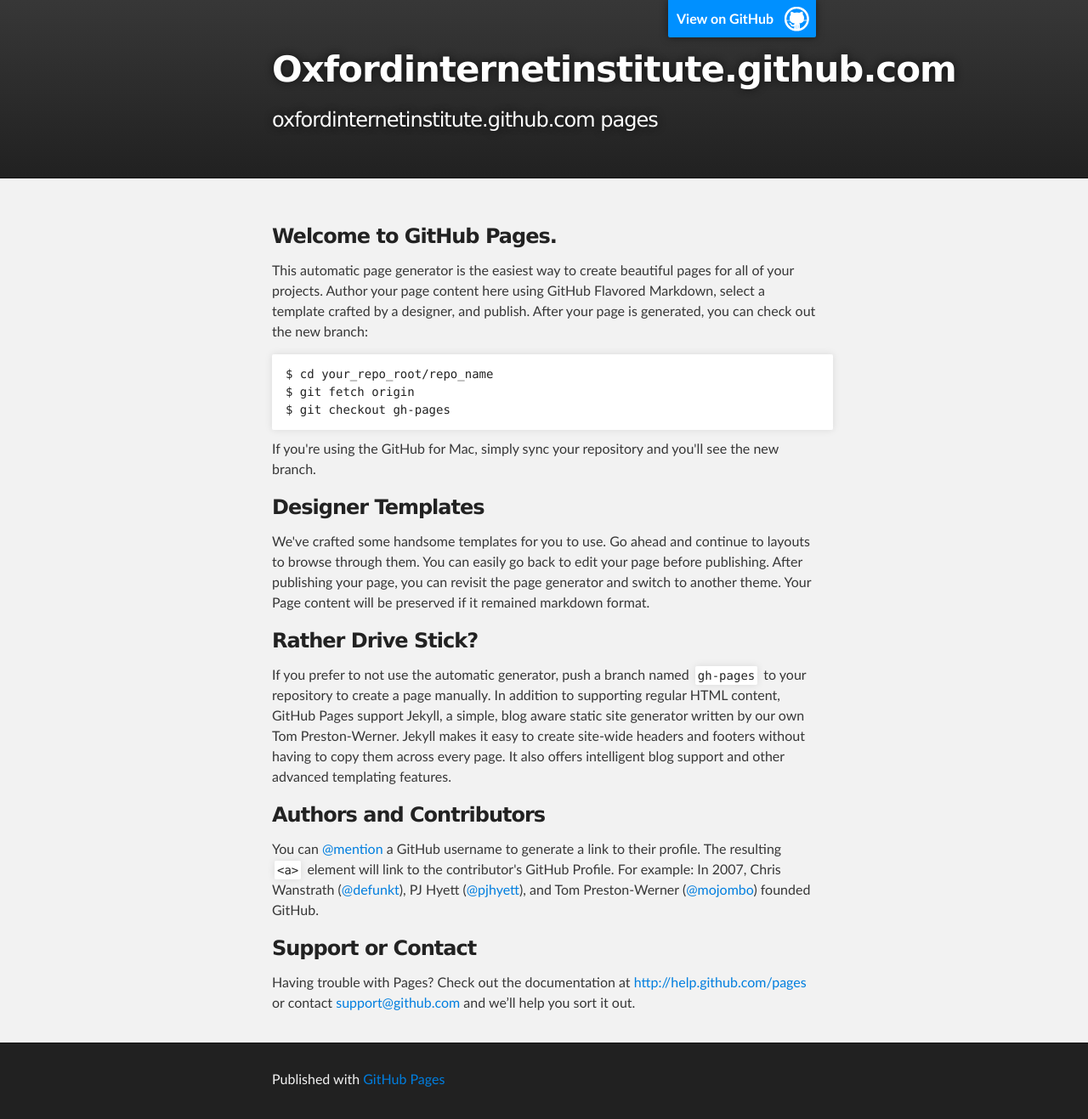
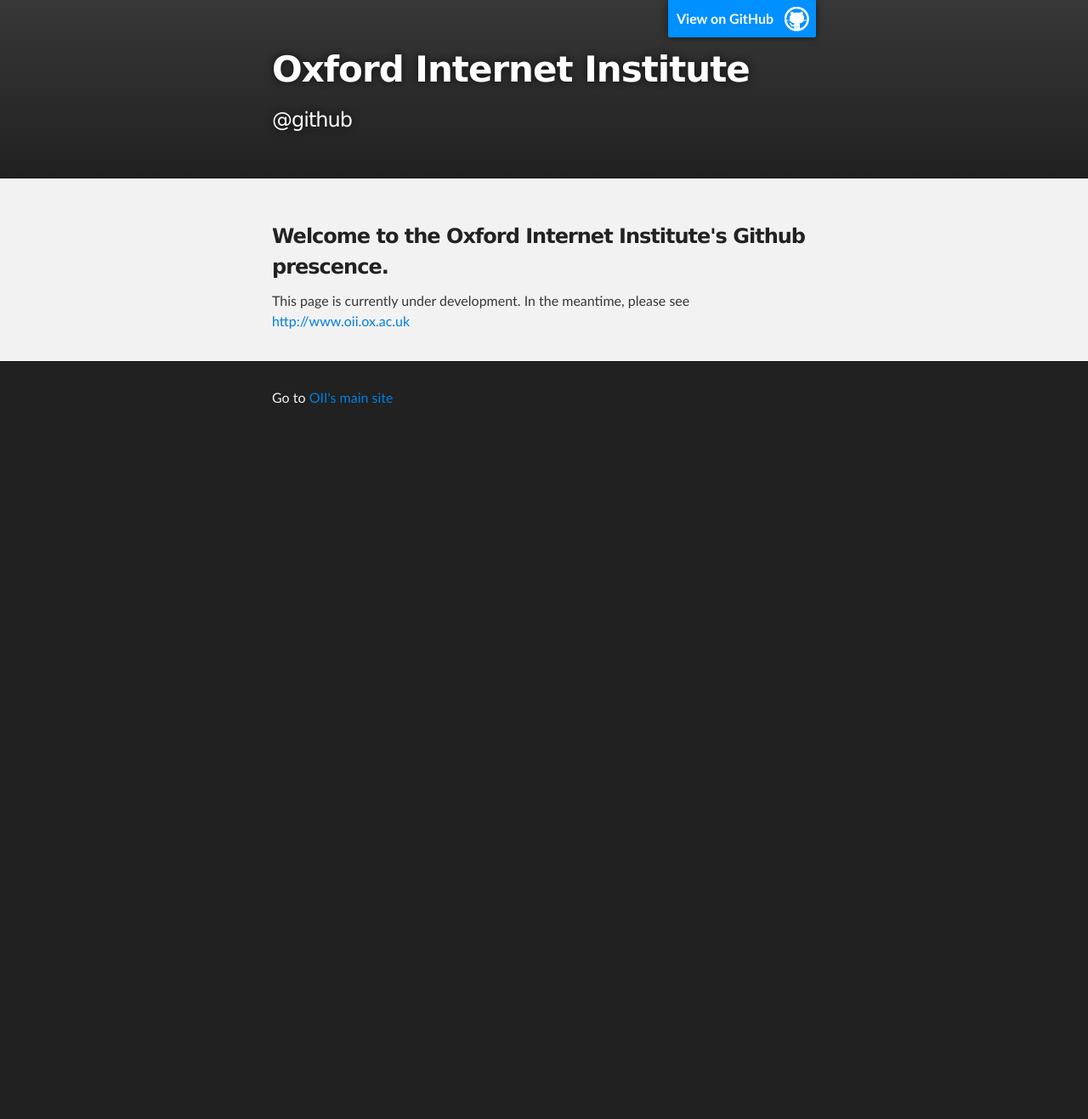
Before and after one commit to oxfordinternetinstitute/oxfordinternetinstitute.github.com, a plain HTML site: page index.html in a window 1280 px wide. Shown: the whole page at 85% size. After the commit the page ends 800 px from the top, so only its background shows below. Drawn offline with Linux system fonts and the light colour scheme.

Commit message:
initial commit

```diff
--- a/index.html
+++ b/index.html
@@ -8,7 +8,7 @@
 
     <link rel="stylesheet" type="text/css" media="screen" href="stylesheets/stylesheet.css">
 
-    <title>Oxfordinternetinstitute.github.com</title>
+    <title>Oxford Internet Institute @ Github</title>
   </head>
 
   <body>
@@ -18,8 +18,8 @@
         <header class="inner">
           <a id="forkme_banner" href="https://github.com/oxfordinternetinstitute">View on GitHub</a>
 
-          <h1 id="project_title">Oxfordinternetinstitute.github.com</h1>
-          <h2 id="project_tagline">oxfordinternetinstitute.github.com pages</h2>
+          <h1 id="project_title">Oxford Internet Institute</h1>
+          <h2 id="project_tagline">@github</h2>
 
         </header>
     </div>
@@ -27,39 +27,16 @@
     <!-- MAIN CONTENT -->
     <div id="main_content_wrap" class="outer">
       <section id="main_content" class="inner">
-        <h3>Welcome to GitHub Pages.</h3>
+        <h3>Welcome to the Oxford Internet Institute's Github prescence.</h3>
 
-<p>This automatic page generator is the easiest way to create beautiful pages for all of your projects. Author your page content here using GitHub Flavored Markdown, select a template crafted by a designer, and publish. After your page is generated, you can check out the new branch:</p>
-
-<pre><code>$ cd your_repo_root/repo_name
-$ git fetch origin
-$ git checkout gh-pages
-</code></pre>
-
-<p>If you're using the GitHub for Mac, simply sync your repository and you'll see the new branch.</p>
-
-<h3>Designer Templates</h3>
-
-<p>We've crafted some handsome templates for you to use. Go ahead and continue to layouts to browse through them. You can easily go back to edit your page before publishing. After publishing your page, you can revisit the page generator and switch to another theme. Your Page content will be preserved if it remained markdown format.</p>
-
-<h3>Rather Drive Stick?</h3>
-
-<p>If you prefer to not use the automatic generator, push a branch named <code>gh-pages</code> to your repository to create a page manually. In addition to supporting regular HTML content, GitHub Pages support Jekyll, a simple, blog aware static site generator written by our own Tom Preston-Werner. Jekyll makes it easy to create site-wide headers and footers without having to copy them across every page. It also offers intelligent blog support and other advanced templating features.</p>
-
-<h3>Authors and Contributors</h3>
-
-<p>You can <a href="https://github.com/blog/821" class="user-mention">@mention</a> a GitHub username to generate a link to their profile. The resulting <code>&lt;a&gt;</code> element will link to the contributor's GitHub Profile. For example: In 2007, Chris Wanstrath (<a href="https://github.com/defunkt" class="user-mention">@defunkt</a>), PJ Hyett (<a href="https://github.com/pjhyett" class="user-mention">@pjhyett</a>), and Tom Preston-Werner (<a href="https://github.com/mojombo" class="user-mention">@mojombo</a>) founded GitHub.</p>
-
-<h3>Support or Contact</h3>
-
-<p>Having trouble with Pages? Check out the documentation at <a href="http://help.github.com/pages">http://help.github.com/pages</a> or contact <a href="mailto:support@github.com">support@github.com</a> and we’ll help you sort it out.</p>
-      </section>
+<p>This page is currently under development. In the meantime, please see <a href="http://www.oii.ox.ac.uk">http://www.oii.ox.ac.uk</a></p>
+     </section>
     </div>
 
     <!-- FOOTER  -->
     <div id="footer_wrap" class="outer">
       <footer class="inner">
-        <p>Published with <a href="http://pages.github.com">GitHub Pages</a></p>
+        <p>Go to <a href="http://www.oii.ox.ac.uk">OII's main site</a></p>
       </footer>
     </div>
 
```
